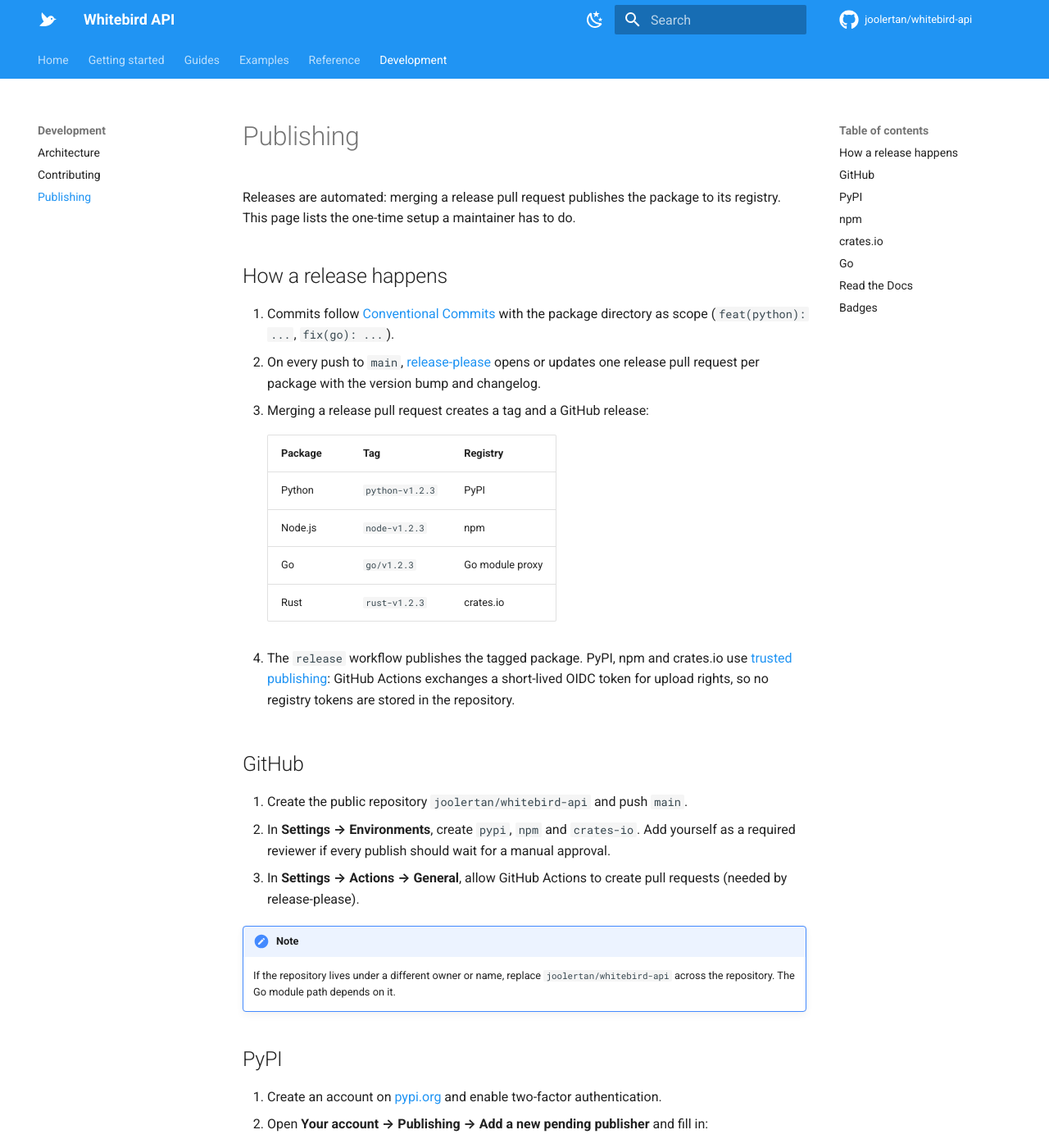
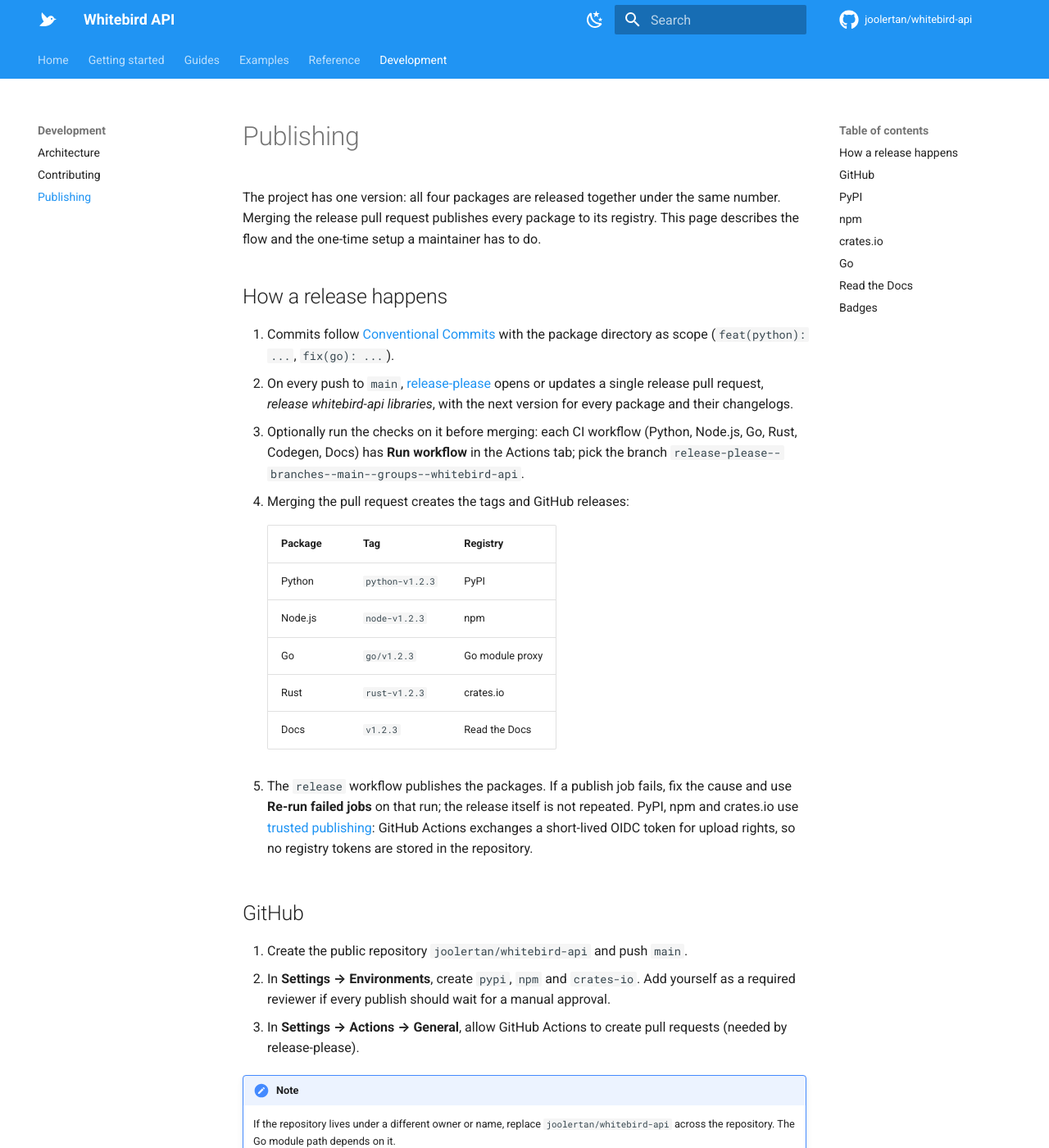
Before and after one commit to joolertan/whitebird-api, an MkDocs documentation site: the page built from docs/development/publishing.md, in a window 1280 px wide and 1400 px high. Shown: the whole window at 82% size. Built offline with MkDocs 1.6.1 and Material for MkDocs 9.7.7, drawn with Linux system fonts in a browser that asks for light colours; comment, search, counter and statistics services are not loaded; some of the changed text lies outside the part shown.

Commit message:
ci: release all packages together under one version
The linked-versions plugin gives the four packages one version, so release-please keeps a single
release pull request instead of one per package whose manifest edits kept conflicting. A release
also tags the project-wide vX.Y.Z, from which Read the Docs builds a documentation version. Each CI
workflow can now be started by hand, for example on the release pull request branch.

```diff
--- a/docs/development/publishing.md
+++ b/docs/development/publishing.md
@@ -1,15 +1,20 @@
 # Publishing
 
-Releases are automated: merging a release pull request publishes the package to its registry.
-This page lists the one-time setup a maintainer has to do.
+The project has one version: all four packages are released together under the same number.
+Merging the release pull request publishes every package to its registry. This page describes the
+flow and the one-time setup a maintainer has to do.
 
 ## How a release happens
 
 1. Commits follow [Conventional Commits](https://www.conventionalcommits.org/) with the package
    directory as scope (`feat(python): ...`, `fix(go): ...`).
 2. On every push to `main`, [release-please](https://github.com/googleapis/release-please) opens
-   or updates one release pull request per package with the version bump and changelog.
-3. Merging a release pull request creates a tag and a GitHub release:
+   or updates a single release pull request, *release whitebird-api libraries*, with the next
+   version for every package and their changelogs.
+3. Optionally run the checks on it before merging: each CI workflow (Python, Node.js, Go, Rust,
+   Codegen, Docs) has **Run workflow** in the Actions tab; pick the branch
+   `release-please--branches--main--groups--whitebird-api`.
+4. Merging the pull request creates the tags and GitHub releases:
 
     | Package | Tag | Registry |
     |---|---|---|
@@ -17,8 +22,10 @@ This page lists the one-time setup a maintainer has to do.
     | Node.js | `node-v1.2.3` | npm |
     | Go | `go/v1.2.3` | Go module proxy |
     | Rust | `rust-v1.2.3` | crates.io |
+    | Docs | `v1.2.3` | Read the Docs |
 
-4. The `release` workflow publishes the tagged package. PyPI, npm and crates.io use
+5. The `release` workflow publishes the packages. If a publish job fails, fix the cause and use
+   **Re-run failed jobs** on that run; the release itself is not repeated. PyPI, npm and crates.io use
    [trusted publishing](https://docs.pypi.org/trusted-publishers/): GitHub Actions exchanges a
    short-lived OIDC token for upload rights, so no registry tokens are stored in the repository.
 
@@ -69,6 +76,9 @@ published by hand.
 
 3. On the package page, open **Settings → Trusted publishing**, choose GitHub Actions and enter
    owner `joolertan`, repository `whitebird-api`, workflow `release.yml`, environment `npm`.
+   Under **Allowed actions**, allow it to publish directly: by default a trusted publisher may
+   only stage a version, and the workflow's `npm publish` fails with
+   `403 OIDC permission denied for this action`.
 4. In the same settings, select **Require two-factor authentication and disallow tokens**.
 
 ## crates.io
@@ -103,8 +113,14 @@ few minutes later. If it does not, open that page and press **Request**.
    the site lives at `https://whitebird-api.readthedocs.io`. The build is configured by
    `.readthedocs.yaml` in the repository.
 3. In **Settings → Pull request builds**, enable previews for pull requests.
+4. In **Settings → Automation rules**, add a rule: match **SemVer versions**, version type
+   **Tag**, action **Activate version**. Each release tag `v1.2.3` then gets its own documentation
+   version; the per-package tags (`python-v1.2.3`, ...) do not match.
+5. In **Settings → General**, set **Default version** to `stable`. Read the Docs points `stable` at
+   the highest `v1.2.3` tag, and `latest` follows `main`.
 
-Read the Docs adds the GitHub webhook itself; every push to `main` rebuilds the site.
+Read the Docs adds the GitHub webhook itself; every push to `main` rebuilds `latest`, and every
+release adds a version to the version menu.
 
 ## Badges
 
```
Also changed, not shown: CONTRIBUTING.md (+1 -1 lines), release-please-config.json (+22 -4 lines), 8 other files.
